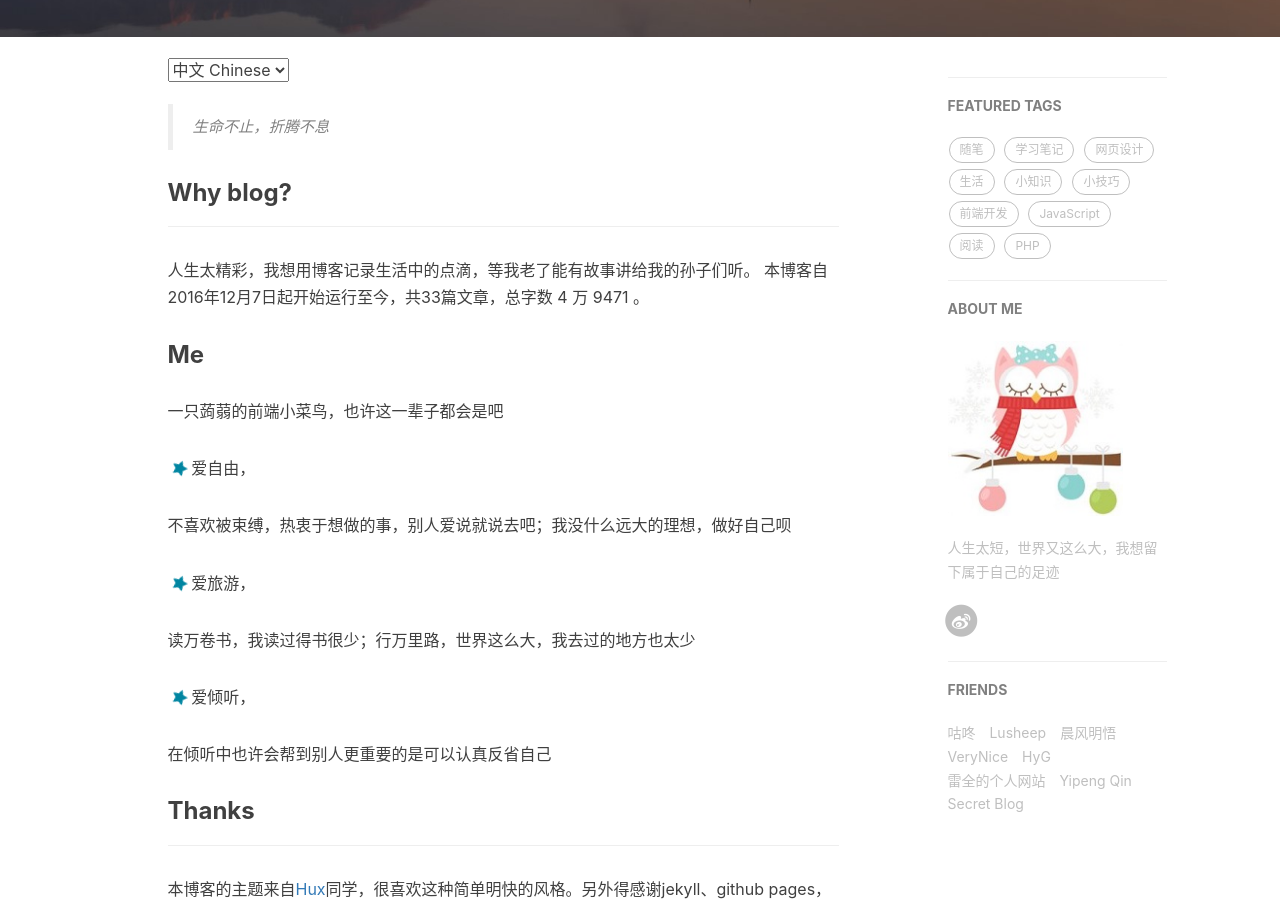
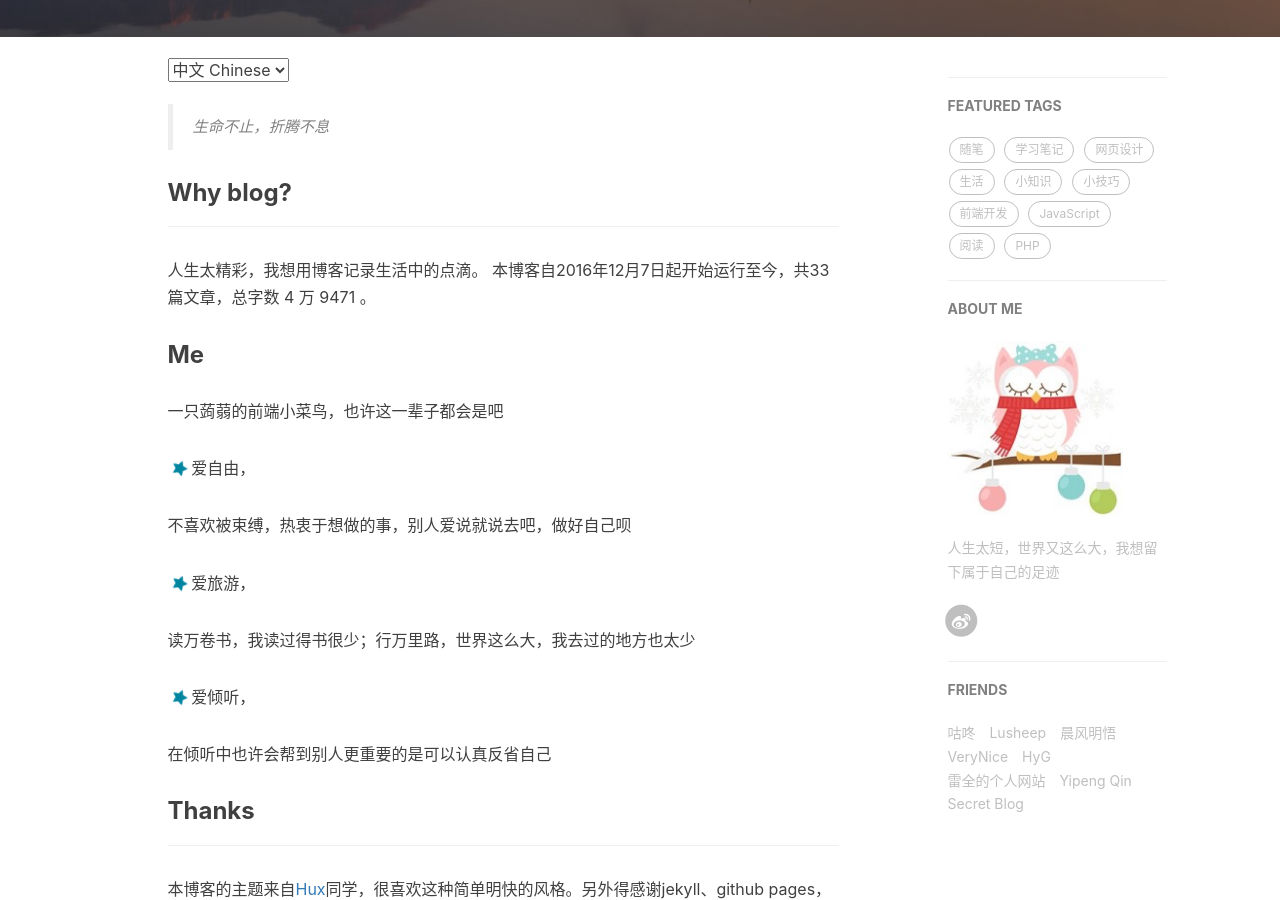
Before and after one commit to LingLinyp/LingLinyp.github.io, a Jekyll site: the page built from about.html, in a window 1280 px wide and 900 px high, scrolled down 405 px. Built offline with Jekyll 4.4.1, drawn with Linux system fonts in a browser that asks for light colours; comment, search, counter and statistics services are not loaded.

Commit message:
modify_about

```diff
--- a/about.html
+++ b/about.html
@@ -19,7 +19,7 @@ header-img: "img/about-bg.jpg"
 
     <h3>Why blog?</h3>
     <hr>
-    <p>人生太精彩，我想用博客记录生活中的点滴，等我老了能有故事讲给我的孙子们听。
+    <p>人生太精彩，我想用博客记录生活中的点滴。
 
     本博客自2016年12月7日起开始运行至今，共33篇文章，总字数
     {% assign count = 0 %}
@@ -38,7 +38,7 @@ header-img: "img/about-bg.jpg"
     <h3>Me</h3>
     <p>一只蒟蒻的前端小菜鸟，也许这一辈子都会是吧</p>
     <p> &nbsp;<i class="fa fa-spin fa-star" aria-hidden="true" style="color:#0085A1"></i>&nbsp;爱自由，</p>
-    <p>不喜欢被束缚，热衷于想做的事，别人爱说就说去吧；我没什么远大的理想，做好自己呗</p>
+    <p>不喜欢被束缚，热衷于想做的事，别人爱说就说去吧，做好自己呗</p>
     <p> &nbsp;<i class="fa fa-spin fa-star" aria-hidden="true" style="color:#0085A1"></i>&nbsp;爱旅游，</p>
     <p>读万卷书，我读过得书很少；行万里路，世界这么大，我去过的地方也太少</p>
     <p> &nbsp;<i class="fa fa-spin fa-star" aria-hidden="true" style="color:#0085A1"></i>&nbsp;爱倾听，</p>
```
